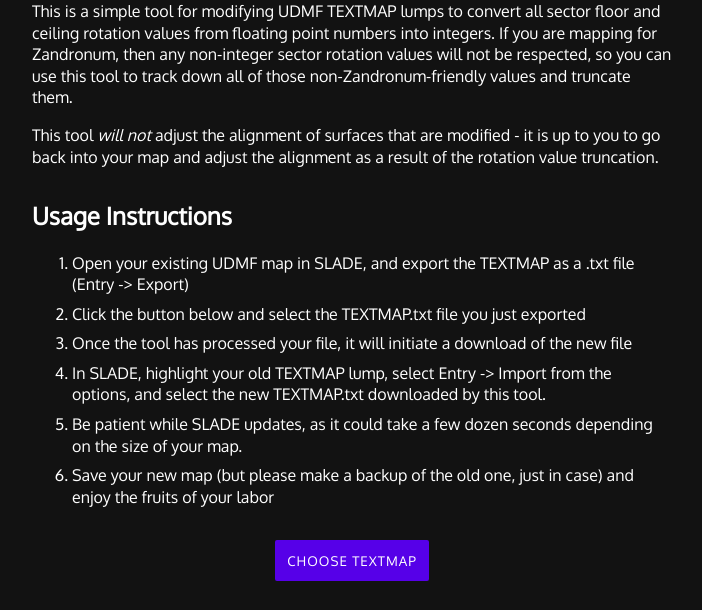
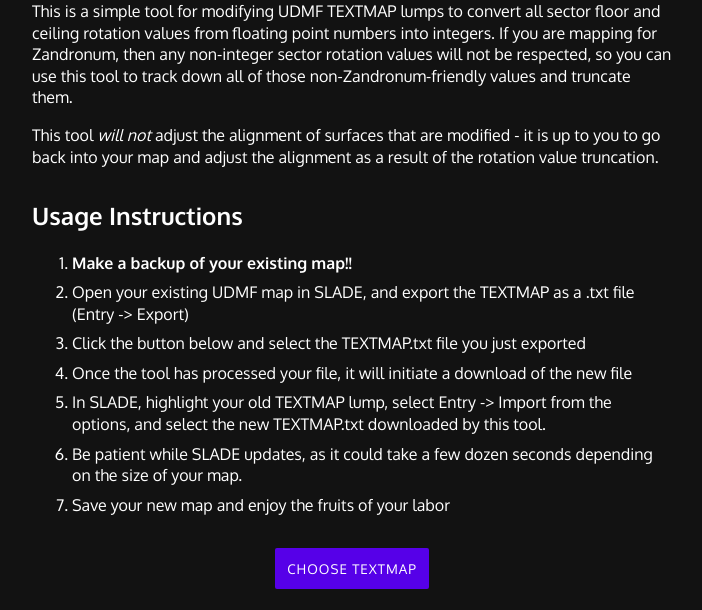
Before and after one commit to oksas/udmf-textmap-clamp, a plain HTML site: page index.html in a window 1280 px wide. Shown: the part 117-727 px from the top of the page, without its empty margins (288-990 px from the left). Drawn offline with Linux system fonts and the light colour scheme.

Commit message:
Update help text to suggest backup first

```diff
--- a/index.html
+++ b/index.html
@@ -3,7 +3,7 @@
   <head>
     <meta name="viewport" content="width=device-width, initial-scale=1" />
     <link
-      href="https://fonts.googleapis.com/css2?family=Oxygen&display=swap"
+      href="https://fonts.googleapis.com/css2?family=Oxygen:wght@400;700&display=swap"
       rel="stylesheet"
     />
     <title>UDMF TEXTMAP Integer Clamp</title>
@@ -149,6 +149,7 @@
 
       <h2>Usage Instructions</h2>
       <ol>
+        <li><strong>Make a backup of your existing map!!</strong></li>
         <li>
           Open your existing UDMF map in SLADE, and export the TEXTMAP as a .txt
           file (Entry -> Export)
@@ -170,8 +171,7 @@
           depending on the size of your map.
         </li>
         <li>
-          Save your new map (but please make a backup of the old one, just in
-          case) and enjoy the fruits of your labor
+          Save your new map and enjoy the fruits of your labor
         </li>
       </ol>
 
```
